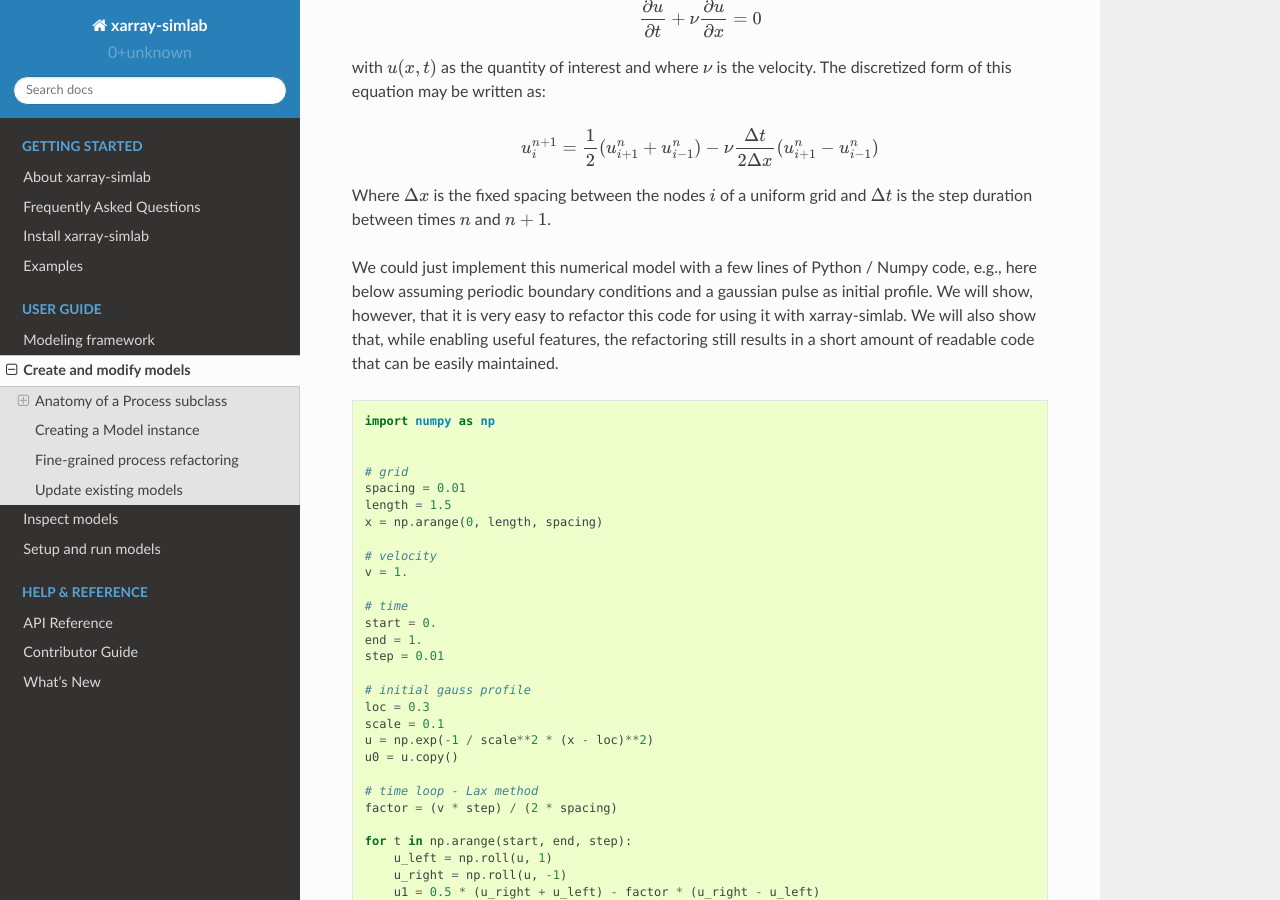
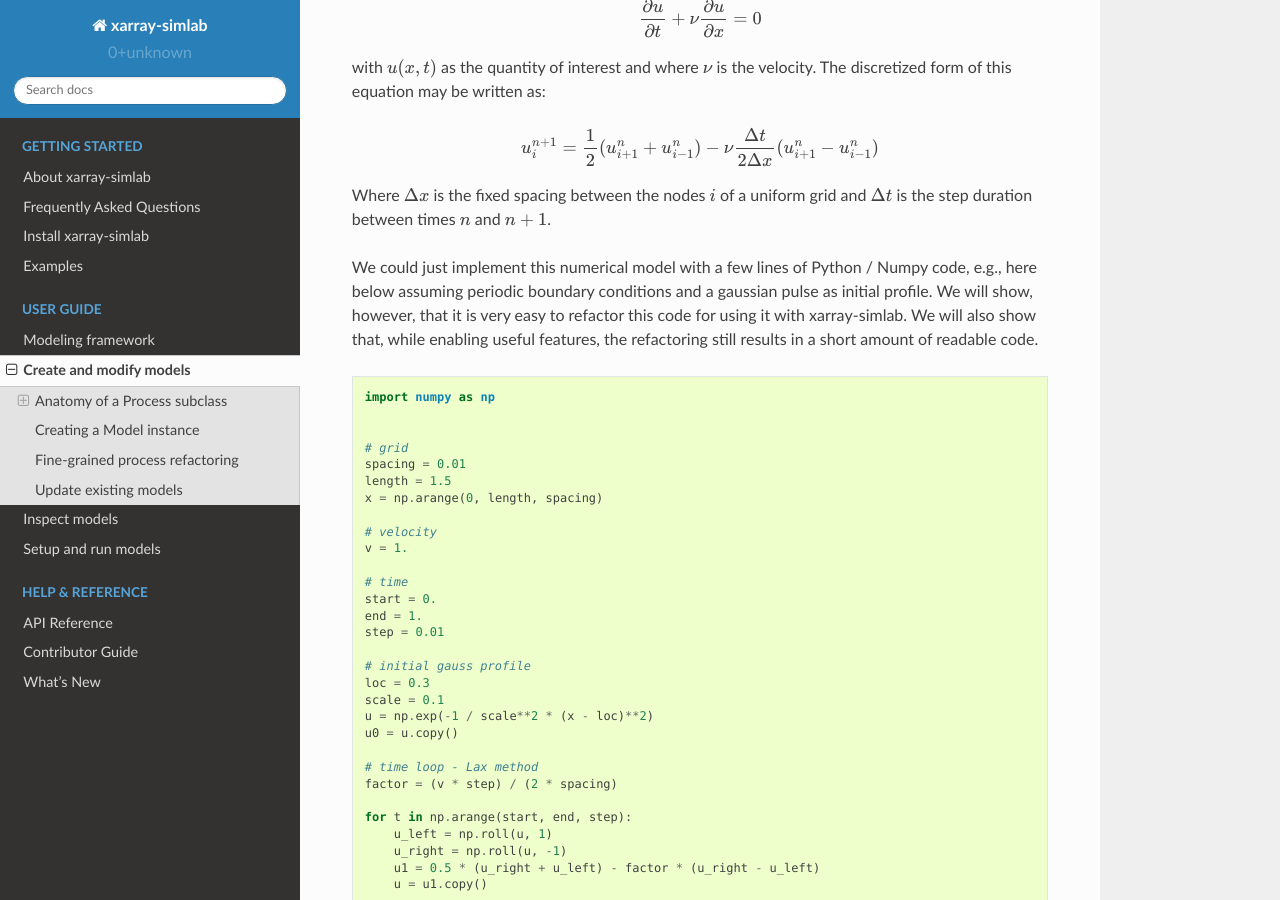
Before and after one commit to xarray-contrib/xarray-simlab, a Sphinx documentation site: the page built from doc/create_model.rst, in a window 1280 px wide and 900 px high, scrolled down 329 px. Built offline with Sphinx 7.4.7 and the Read the Docs theme 2.0.0, drawn with Linux system fonts in a browser that asks for light colours; pages that are not in the unit, such as notebooks, are missing from menus; the version number could not be read and is left out.

Commit message:
minor tweaks

```diff
--- a/doc/create_model.rst
+++ b/doc/create_model.rst
@@ -33,8 +33,7 @@ Python / Numpy code, e.g., here below assuming periodic boundary
 conditions and a gaussian pulse as initial profile. We will show,
 however, that it is very easy to refactor this code for using it with
 xarray-simlab. We will also show that, while enabling useful features,
-the refactoring still results in a short amount of readable code that
-can be easily maintained.
+the refactoring still results in a short amount of readable code.
 
 .. literalinclude:: scripts/advection_model_numpy.py
 
```
Also changed, not shown: doc/inspect_model.rst (+11 -11 lines).
